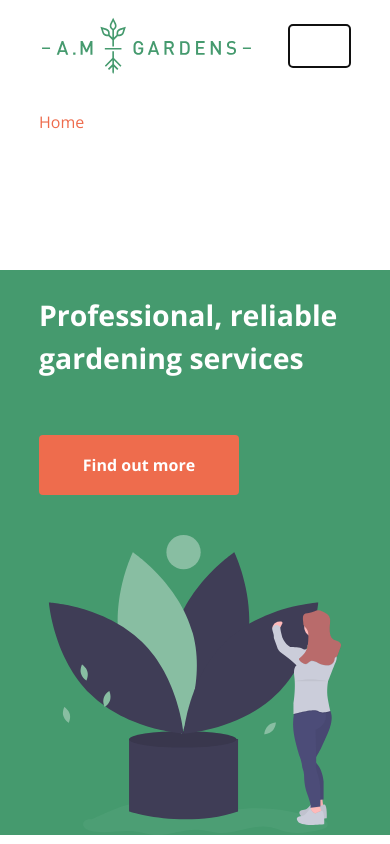
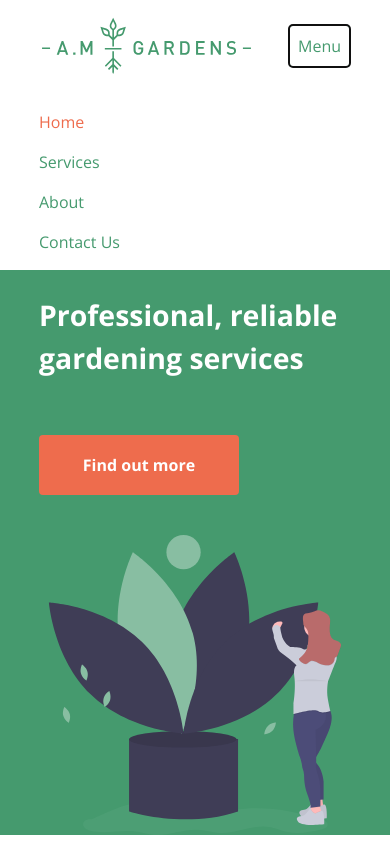
Before and after one commit to dougajmcdonald/am-gardens.co.uk, a Gatsby site: page / in a window 390 px wide. Both pictures are taken after a click on the button "Menu". Shown: the top 844 px of the page. Built offline with nearby package versions, Linux system fonts and the light colour scheme; Gatsby itself is replaced by a stand-in of ours.

Commit message:
colours on mobile nav

```diff
--- a/src/components/header.js
+++ b/src/components/header.js
@@ -38,7 +38,7 @@ const Header = () => {
           ))}
         </nav>
         <button
-          className="md:hidden text-white border-white border-2 rounded p-2"
+          className="md:hidden text-primary border-primary border-2 rounded p-2"
           onClick={() => toggleExpansion(!isExpanded)}
         >
           Menu
@@ -50,7 +50,7 @@ const Header = () => {
         >
           {pages.map(page => (
             <Link
-              className="block md:inline-block mt-4 md:mt-0 md:ml-6 no-underline text-white font-display hover:no-underline"
+              className="block md:inline-block mt-4 md:mt-0 md:ml-6 no-underline text-primary font-display hover:no-underline"
               activeStyle={{ color: `#EE6C4D` }}
               key={page.text}
               to={page.route}
```
